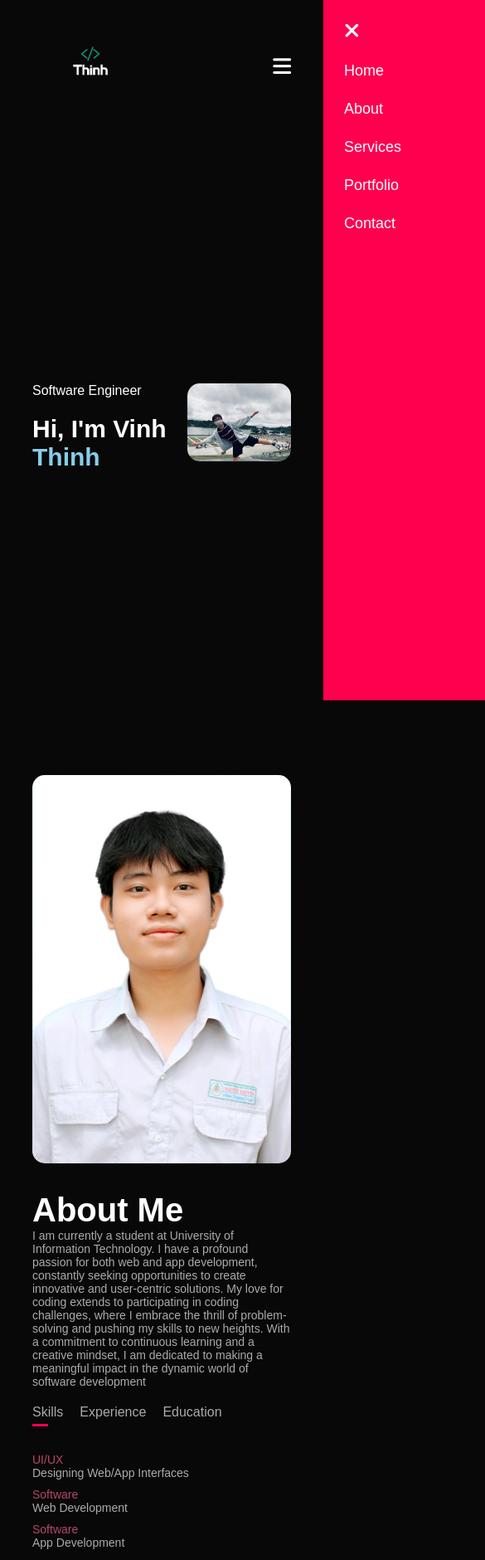
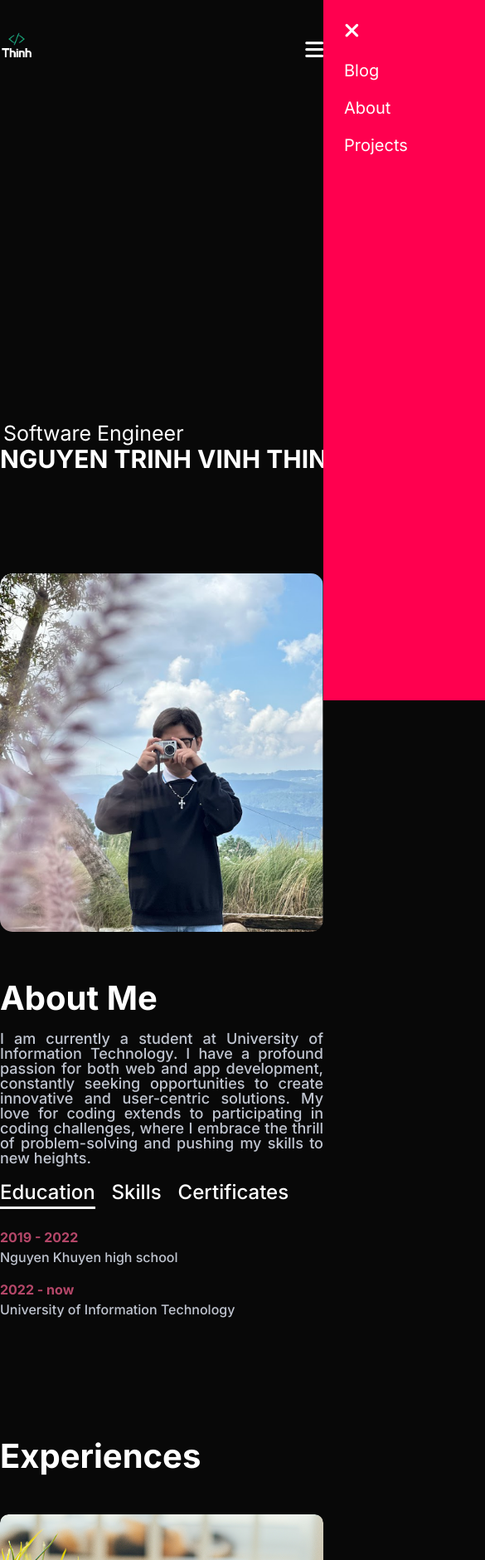
Before and after one commit to VinhThinh0804/Portfolio, a plain HTML site: page index.html in a window 390 px wide. Shown: the top 1880 px of the page at 83% size, 585 px wide, since content can reach past the window. Drawn offline with Linux system fonts and the light colour scheme.

Commit message:
Feat: update UI because it's unacttractive look

```diff
--- a/index.html
+++ b/index.html
@@ -5,67 +5,68 @@
     <meta name="viewport" content="width=device-width, initial-scale=1.0">
     <title>Thinh's Portfolio</title>
     <link rel="stylesheet" href="style.css">
+    <link rel="preconnect" href="https://fonts.googleapis.com">
+    <link rel="preconnect" href="https://fonts.gstatic.com" crossorigin>
+    <link href="https://fonts.googleapis.com/css2?family=Inter:wght@100..900&family=Nunito+Sans:ital,opsz,wght@0,6..12,200..1000;1,6..12,200..1000&family=Poppins:ital,wght@0,100;0,200;0,300;0,400;0,500;0,600;0,700;0,800;0,900;1,100;1,200;1,300;1,400;1,500;1,600;1,700;1,800;1,900&display=swap" rel="stylesheet">
     <script src="https://kit.fontawesome.com/19d14ea505.js" crossorigin="anonymous"></script>
 </head>
 <body>
-<div id="header">
+    <header id="header" class="fade-in">
         <div class="container">
             <nav>
-            <img src="anh/logo.png" class = "logo">
+                <div class="logo">
+                    <img class="logo-img" src="src/logo.png">
+                </div>
                 <ul id="sidemenu">
-                <li><a href="#header">Home</a></li>
+                    <li><a href="#header">Blog</a></li>
                     <li><a href="#about">About</a></li>
-                <li><a href="#services">Services</a></li>
-                <li><a href="#portfolio">Portfolio</a></li>
-                <li><a href="#contact">Contact</a></li>
+                    <li><a href="#services">Projects</a></li>
                     <i class="fas fa-times" onclick="closemenu()"></i>
                 </ul>
                 <i class="fas fa-bars" onclick="openmenu()"></i>
             </nav>
             <div class="header-text">
                 <p>Software Engineer</p>
-            <h1>Hi, I'm Vinh <span><br>Thinh</span></h1>
-            <img src="anh/background.JPG">
+                <h1>NGUYEN TRINH VINH THINH</h1>
             </div>
         </div>
-</div>
+    </header>
 
-<div id="about">
+    <div id="about" class="fade-in">
         <div class="container">
             <div class="row">
                 <div class="about-col-1">
-                <img src="anh/thinh.JPG">
+                    <img src="src/about-img.png">
                 </div>
                 <div class="about-col-2">
                     <h1 class="sub-title">About Me</h1>
                     <p>I am currently a student at University of Information Technology.
                         I have a profound passion for both web and app development, constantly seeking opportunities to create innovative and user-centric solutions.
                         My love for coding extends to participating in coding challenges, where I embrace the thrill of problem-solving and pushing my skills to new
-                    heights. With a commitment to continuous learning and a creative mindset, I am dedicated to making a meaningful impact in the dynamic world
-                    of software development</p>
+                        heights.</p>
                         <div class="tab-titles">
-                        <p class = "tab-links active-link" onclick="opentap('skills')">Skills</p>
-                        <p class = "tab-links" onclick="opentap('experience')">Experience</p>
-                        <p class = "tab-links" onclick="opentap('education')">Education</p>
+                            <p class = "tab-links active-link" onclick="opentap('education')">Education</p>
+                            <p class = "tab-links" onclick="opentap('skills')">Skills</p>
+                            <p class = "tab-links" onclick="opentap('certificates')">Certificates</p>
                         </div>
-                    <div class="tab-contents active-tap" id="skills">
-                        <ul>
-                            <li><span>UI/UX</span><br>Designing Web/App Interfaces</li>
-                            <li><span>Software</span><br>Web Development</li>
-                            <li><span>Software</span><br>App Development</li>
-                        </ul>
-                    </div>
-                    <div class="tab-contents" id="experience">
-                        <ul>
-                            <li><span>03/2023</span><br>Joining WeCode</li>
-                            <li><span>06/2023</span><br>Joining UCPC</li>
-                            <li><span>06/2024</span><br>Joining SEApp</li>
-                        </ul>
-                    </div>
-                    <div class="tab-contents" id="education">
+                        <div class="tab-contents  active-tap" id="education">
                             <ul>
                                 <li><span>2019 - 2022</span><br>Nguyen Khuyen high school</li>
                                 <li><span>2022 - now</span><br>University of Information Technology</li>
+                            </ul>
+                        </div>
+                        <div class="tab-contents" id="skills">
+                            <ul>
+                                <li><span>UI/UX</span><br>Figma</li>
+                                <li><span>Languages</span><br>SQL, C#, Java, Javascript/Typescript</li>
+                                <li><span>Framworks/Technologies</span><br>Git, ReactJS, Tailwind CSS, MongoDB, JWT, Expess, NodeJS, Postman, NoSQL HTML/CSS</li>
+                            </ul>
+                        </div>
+                        <div class="tab-contents" id="certificates">
+                            <ul>
+                                <li><span>English</span><br>TOEIC 930</li>
+                                <li><span>Coursera</span><br>Project Management</li>
+                                <li><span>Freecodecamp</span><br>Back-end Development</li>
                             </ul>
                         </div>
                 </div>
@@ -73,55 +74,26 @@
         </div>
     </div>
 
-<div id="services">
+<div id="portfolio" class="fade-in">
     <div class="container">
-        <h1 class="sub-title">My Services</h1>
-        <div class="services-list">
-            <div>
-                <i class="fa-solid fa-crop-simple"></i>
-                <h2>UI/UX Design</h2>
-                <p>My proficiency in UI/UX design is marked by my ability to create visually
-                captivating and user-centric interfaces that elevate the overall user experience.</p>
-                <a href="#">Learn more</a>
-            </div>
-            <div>
-                <i class="fa-solid fa-code"></i>
-                <h2>Web Development</h2>
-                <p>I excel in web development, creating visually appealing and user-friendly
-                websites with expertise in front-end and back-end technologies.</p>
-                <a href="#">Learn more</a>
-            </div>
-            <div>
-                <i class="fa-solid fa-mobile-screen-button"></i>
-                <h2>App Development</h2>
-                <p> I possess strong skills in app development, specializing in mobile and cross-platform
-                 applications, transforming creative ideas into functional and intuitive user experiences.</p>
-                <a href="#">Learn more</a>
-            </div>
-        </div>
-    </div>
-</div>
-
-<div id="portfolio">
-    <div class="container">
-        <h1 class="sub-title">My Love</h1>
+        <h1 class="sub-title">Experiences</h1>
         <div class="work-list">
             <div class="work">
-                <img src="anh/work-1.png">
+                <img src="src/work-1.png">
                 <div class="layer">
                     <h3>Social Media App</h3>
                     <a href="#"><i class="fa-solid fa-link"></i></a>
                 </div>
             </div>
             <div class="work">
-                <img src="anh/work-2.png">
+                <img src="src/work-2.png">
                 <div class="layer">
                     <h3>Music App</h3>
                     <a href="https://github.com/UITSE-500bros/EduForum"><i class="fa-solid fa-link"></i></a>
                 </div>
             </div>
             <div class="work">
-                <img src="anh/work-3.png">
+                <img src="src/work-3.png">
                 <div class="layer">
                     <h3>Online Shopping App</h3>
                     <a href="#"><i class="fa-solid fa-link"></i></a>
@@ -132,7 +104,33 @@
     </div>
 </div>
 
-<div id="contact">
+<div id="services" class="fade-in">
+    <div class="container">
+        <h1 class="sub-title">My Services</h1>
+        <div class="services-list">
+            <div>
+                <i class="fa-solid fa-crop-simple"></i>
+                <h2>UI/UX Design</h2>
+                <p>My proficiency in UI/UX design is marked by my ability to create visually
+                captivating and user-centric interfaces that elevate the overall user experience.</p>
+            </div>
+            <div>
+                <i class="fa-solid fa-code"></i>
+                <h2>Web Development</h2>
+                <p>I excel in web development, creating visually appealing and user-friendly
+                websites with expertise in front-end and back-end technologies.</p>
+            </div>
+            <div>
+                <i class="fa-solid fa-mobile-screen-button"></i>
+                <h2>App Development</h2>
+                <p> I possess strong skills in app development, specializing in mobile and cross-platform
+                 applications, transforming creative ideas into functional and intuitive user experiences.</p>
+            </div>
+        </div>
+    </div>
+</div>
+
+<div id="contact" class="fade-in">
     <div class="container">
         <div class="row">
             <div class="contact-left">
@@ -144,7 +142,7 @@
                     <a href="https://www.instagram.com/goiminhlathinh/?fbclid=IwAR2WF3O1fImDCQ027TUFr2tAN4BtJEHy6phjmqOJoje_QRg3k5dxt0lCADc"><i class="fa-brands fa-instagram"></i></a>
                     <a href="https://github.com/VinhThinh0804"><i class="fa-brands fa-github"></i></a>
                 </div>
-                <a href="anh/NguyenTrinhVinhThinhCV.pdf" download class="btn btn2">Download CV</a>
+                <a href="src/NguyenTrinhVinhThinhCV.pdf" download class="btn btn2">Download CV</a>
             </div>
             <div class="contact-right">
                 <form name="submit-to-google-sheet">
@@ -178,6 +176,22 @@
 </script>
 
 <script>
+    document.addEventListener('DOMContentLoaded', function() {
+    const elements = document.querySelectorAll('.fade-in');
+
+    function checkVisibility() {
+        elements.forEach(element => {
+            const rect = element.getBoundingClientRect();
+            if (rect.top < window.innerHeight && rect.bottom > 0) {
+                element.classList.add('visible');
+            }
+        });
+    }
+
+    window.addEventListener('scroll', checkVisibility);
+    checkVisibility(); // Kiểm tra ngay khi tải trang
+});
+
     var sidemenu = document.getElementById("sidemenu");
     function openmenu(){
         sidemenu.style.right = "0";
--- a/style.css
+++ b/style.css
@@ -1,136 +1,186 @@
-*{
+*,
+*:before,
+*:after {
+  box-sizing: border-box;
+}
+* {
   margin: 0;
   padding: 0;
-    font-family: 'Poppins', sans-serif;
-    box-sizing: border-box;
+  font: inherit;
+}
+img,
+picture,
+svg,
+video {
+  display: block;
+  max-width: 100%;
+}
+input,
+select,
+textarea {
+  background-color: transparent;
+  outline: none;
+}
+button {
+  cursor: pointer;
+  background-color: transparent;
+  outline: none;
+  border: 0;
+}
+body {
+  font-family: "Inter", sans-serif;
+  min-height: 100vh;
+  font-weight: 400;
+  font-size: 16px;
+  line-height: 1;
 }
 
-html{
+html {
   scroll-behavior: smooth;
 }
 
-body{
+body {
   background: #080808;
-    color: #fff;
+  color: #ffffff;
 }
 
-#header{
+.fade-in {
+  opacity: 0;
+  transform: translateY(20px);
+  transition: opacity 0.6s ease-out, transform 0.6s ease-out;
+}
+
+/* Định nghĩa trạng thái khi phần tử xuất hiện */
+.fade-in.visible {
+  opacity: 1;
+  transform: translateY(0);
+}
+
+#header {
   width: 100%;
-    height: 100vh;
   background-color: #080808;
   background-size: cover;
   background-position: center;
+  margin-bottom: 120px;
 }
 
-.container{
- padding: 10px 10%;
+.container {
+  width: 100%;
+  max-width: 1200px;
+  margin-left: auto;
+  margin-right: auto;
 }
 
-nav{
+/* Navigation */
+nav {
   display: flex;
   align-items: center;
   justify-content: space-between;
   flex-wrap: wrap;
+  margin-bottom: 80px;
 }
 
-.logo{
-    width: 140px;
-
+.logo {
+  max-width: 120px;
+  margin-left: -40px;
+  aspect-ratio: 1;
+  cursor: pointer;
 }
 
-nav ul li{
+.logo-img {
+  width: 100%;
+  height: 100%;
+  object-fit: cover;
+  object-position: center;
+}
+
+nav ul li {
   display: inline-block;
   list-style: none;
-    margin: 10px 20px;
+  margin-left: 20px;
 }
 
-nav ul li a{
+nav ul li a {
   color: #fff;
   text-decoration: none;
-    font-size: 18px;
+  font-size: 20px;
+  font-weight: 400;
   position: relative;
 }
 
-nav ul li a::after{
-    content: '';
+nav ul li a::after {
+  content: "";
   width: 0;
   height: 3px;
-    background: #ff004f;
+  background: #ffffff;
   position: absolute;
   left: 0;
   bottom: -6px;
-    transition: 0.5s;
+  transition: 0.5s ease-in-out;
 }
 
-nav ul li a:hover::after{
+nav ul li a:hover::after {
   width: 100%;
 }
 
-.header-text{
-    margin-top: 20%;
-    font-size: 30px;
+/* header text */
+
+.header-text p {
+  font-size: 25px;
+  font-weight: 400;
+  padding-left: 4px;
 }
 
-.header-text h1{
-    font-size: 60px;
-    margin-top: 20px;
-}
-
-.header-text {
-    position: relative; /* Đảm bảo phần chứa của ảnh có vị trí tương đối */
-}
-
-.header-text img {
-    position: absolute;
-    top: 0;
-    right: 0;
-    width: 40%; /* Đặt chiều rộng là 40% để nó không che đi nội dung */
-    height: auto;
-    max-width: 500px;
-    border-radius: 15px;
-}
-
-.header-text h1 span{
-    color: skyblue;
+.header-text h1 {
+  text-align: left;
+  font-size: 86px;
+  font-weight: 700;
+  white-space: nowrap;
+  line-height: 1.2;
 }
 
 /* about */
-#about{
-    padding: 80px 0;
-    color: #ababab
+#about {
+  color: #c0c5d0;
+  margin-bottom: 80px;
 }
 
-.row{
+.row {
   display: flex;
   justify-content: space-between;
+  gap: 30px;
   flex-wrap: wrap;
 }
 
-.about-col-1{
+.about-col-1 {
   flex-basis: 35%;
 }
 
-.about-col-1 img{
+.about-col-1 img {
   width: 100%;
   border-radius: 15px;
 }
 
-.about-col-2{
-    flex-basis: 60%;
+.about-col-2 {
+  flex: 1;
 }
 
-.sub-title{
-    font-size: 60px;
-    font-weight: 600;
+.sub-title {
+  font-size: 50px;
+  font-weight: 700;
   color: #fff;
+  margin-bottom: 20px;
 }
 
-.tab-titles{
-    display: flex;
-    margin: 20px 0 40px;
+.about-col-2 > p {
+  font-size: 16px;
+  font-weight: 500;
+  text-align: justify;
+  font-size: 18px;
+  margin-bottom: 20px;
 }
 
-.tab-links{
+.tab-links {
   margin-right: 50px;
   font-size: 18px;
   font-weight: 500;
@@ -138,116 +188,151 @@ nav ul li a:hover::after{
   position: relative;
 }
 
-.tab-links::after{
-    content: '';
+.tab-links::after {
+  content: "";
   width: 0;
   height: 3px;
-    background: #ff004f;
+  background: #ffffff;
   position: absolute;
   left: 0;
   bottom: -8px;
   transition: 0.5s;
 }
 
-.tab-links.active-link::after{
-    width: 50%;
+.tab-links.active-link::after {
+  width: 100%;
 }
 
-.tab-contents ul li{
-    list-style: none;
-    margin: 10px 0;
-
+.tab-titles {
+  display: flex;
+  color: #fff;
+  margin-bottom: 30px;
 }
 
-.tab-contents ul li span{
-    color: #b54769;
-    font-size: 14px;
+.tab-titles > p {
+  font-size: 24px;
 }
 
-.tab-contents{
+.tab-contents {
+  font-size: 18px;
   display: none;
+  transition: 0.5s ease-in-out; /* Thêm hiệu ứng chuyển động */
 }
 
-.tab-contents.active-tap{
-    display: block;
+.tab-contents ul li {
+  list-style: none;
+  margin-bottom: 15px;
+  line-height: 1.5;
+  font-size: 16px;
+  color: #C0C5D0;
+  font-weight: 500;
+}
+
+.tab-contents ul li span {
+  display: inline-block;
+  color: #b54769;
+  font-size: 16px;
+  font-weight: 700;
+}
+
+@keyframes slideInFromLeft {
+  from {
+      transform: translateX(80%);
+      opacity: 0;
+  }
+  to {
+      transform: translateX(0);
+      opacity: 1;
+  }
+}
+
+
+.tab-contents.active-tap {
+  display: flex;
+  flex-direction: column;
+  transition: transform 0.5s ease;
+  animation: slideInFromLeft 0.5s ease-out forwards;
 }
 
 /* services*/
 
-#services{
-    padding: 30px 0;
+#services {
+  margin-bottom: 80px;
 }
 
-.services-list{
+.services-list {
   display: grid;
-    grid-template-columns: repeat(auto-fit,minmax(250px,1fr));
+  grid-template-columns: repeat(auto-fit, minmax(250px, 1fr));
   grid-gap: 40px;
-    margin-top: 50px;
+  margin-top: 40px;
 }
 
-.services-list div{
-    background: #262626;
-    padding: 40px;
+.services-list div {
+  padding: 50px 40px;
   font-size: 13px;
-    font-weight: 300;
+  font-weight: 400;
   border-radius: 10px;
+  box-shadow: rgba(149, 157, 165, 0.2) 0px 8px 24px;
   transition: background 0.5s, transform 0.5s;
 }
 
-.services-list div i{
+.services-list div i {
   font-size: 50px;
-    margin-bottom: 30px;
+  margin-bottom: 20px;
 }
 
-.services-list div h2{
+.services-list div h2 {
   font-size: 30px;
-    font-weight: 500;
-    margin-bottom: 15px;
+  font-weight: 700;
+  margin-bottom: 16px;
+  color: #f10550;
 }
 
-.services-list div a{
+.services-list div a {
   text-decoration: none;
+  text-align: justify;
   color: #fff;
-    font-size: 12px;
+  font-size: 14px;
   margin-top: 20px;
+  font-weight: 500;
   display: inline-block;
 }
 
-.services-list div:hover{
-    background: #ff004f;
+.services-list div:hover {
+  background: #440518;
   transform: translateY(-10px);
 }
 
 /* portfolio */
 
-#portfolio{
+#portfolio {
   padding: 50px 0;
 }
 
-.work-list{
+.work-list {
   display: grid;
-    grid-template-columns: repeat(auto-fit,minmax(250px,1fr));
+  grid-template-columns: repeat(auto-fit, minmax(250px, 1fr));
   grid-gap: 40px;
   margin-top: 50px;
 }
 
-.work{
+.work {
   border-radius: 10px;
   position: relative;
   overflow: hidden;
 }
 
-.work img{
+.work img {
   width: 100%;
   border-radius: 10px;
   display: block;
-    transition: transform 0,5s;
+  transition: transform 0.5s;
 }
 
-.layer{
+.layer {
   width: 100%;
-    height: 0 ;
-    background: linear-gradient(rgba(0,0,0,0.6), #ff004f);
+  height: 0;
+  background: linear-gradient(rgba(0, 0, 0, 0.6), #ff004f);
   border-radius: 10px;
   position: absolute;
   left: 0;
@@ -263,12 +348,12 @@ nav ul li a:hover::after{
   transition: height 0.5s;
 }
 
-.layer h3{
+.layer h3 {
   font-weight: 500;
   margin-bottom: 20px;
 }
 
-.layer a{
+.layer a {
   margin-top: 20px;
   color: #ff004f;
   text-decoration: none;
@@ -281,15 +366,15 @@ nav ul li a:hover::after{
   text-align: center;
 }
 
-.work:hover img{
+.work:hover img {
   transform: scale(1.1);
 }
 
-.work:hover .layer{
+.work:hover .layer {
   height: 100%;
 }
 
-.btn{
+.btn {
   display: block;
   margin: 50px auto;
   width: fit-content;
@@ -301,34 +386,34 @@ nav ul li a:hover::after{
   transition: background 0.5s;
 }
 
-.btn:hover{
+.btn:hover {
   background: #ff004f;
 }
 
 /* contact */
 
-.contact-left{
+.contact-left {
   flex-basis: 35%;
 }
 
-.contact-right{
+.contact-right {
   flex-basis: 60%;
 }
 
-.contact-left p{
+.contact-left p {
   margin-top: 30px;
 }
 
-.contact-left p i{
+.contact-left p i {
   color: #ff004f;
   margin-right: 15px;
   font-size: 25px;
 }
 
-.social-icons{
+.social-icons {
   margin-top: 30px;
 }
-.social-icons a{
+.social-icons a {
   text-decoration: none;
   font-size: 30px;
   margin-right: 15px;
@@ -337,21 +422,26 @@ nav ul li a:hover::after{
   transition: transform 0.5s;
 }
 
-.social-icons a:hover{
+.social-icons a:hover {
   color: #ff004f;
   transform: translateY(-5px);
 }
 
-.btn.btn2{
+.btn.btn2 {
   display: inline-block;
   background: #ff004f;
 }
 
-.contact-right form{
+.btn.btn2:hover {
+  background: #f87c9b;
+}
+
+.contact-right form {
   width: 100%;
 }
 
-form input, form textarea{
+form input,
+form textarea {
   width: 100%;
   border: 0;
   outline: none;
@@ -363,14 +453,14 @@ form input, form textarea{
   border-radius: 6px;
 }
 
-form btn2{
+form btn2 {
   padding: 14px 60px;
   font-size: 20px;
   margin-top: 20px;
   cursor: pointer;
 }
 
-.copyright{
+.copyright {
   width: 100%;
   text-align: center;
   padding: 25px 0;
@@ -380,25 +470,24 @@ form btn2{
 }
 nav .fas {
   display: none;
-
 }
 
 @media only screen and (max-width: 600px) {
-    #header{
+  #header {
     background: #080808;
   }
-    .header-text{
+  .header-text {
     margin-top: 100%;
     font-size: 16px;
   }
-    .header-text h1{
+  .header-text h1 {
     font-size: 30px;
   }
-    nav .fas{
+  nav .fas {
     display: block;
     font-size: 25px;
   }
-    nav ul{
+  nav ul {
     background: #ff004f;
     position: fixed;
     top: 0;
@@ -409,36 +498,38 @@ nav .fas {
     z-index: 2;
     transition: right 0.5s;
   }
-    nav ul li{
+  nav ul li {
     display: block;
     margin: 25px;
   }
-    nav ul .fas{
+  nav ul .fas {
     position: absolute;
     top: 25px;
     left: 25px;
     cursor: pointer;
   }
-    .sub-title{
+  .sub-title {
     font-size: 40px;
   }
-    .about-col-1, .about-col-2{
+  .about-col-1,
+  .about-col-2 {
     flex-basis: 100%;
   }
-    .about-col-1{
+  .about-col-1 {
     margin-bottom: 30px;
   }
-    .about-col-2{
+  .about-col-2 {
     font-size: 14px;
   }
-    .tab-links{
+  .tab-links {
     font-size: 16px;
     margin-right: 20px;
   }
-    .contact-left, .contact-right{
+  .contact-left,
+  .contact-right {
     flex-basis: 100%;
   }
-    .copyright{
+  .copyright {
     font-size: 14px;
   }
 }
```
Also changed, not shown: anh/background.JPG (deleted), anh/work-3.png (deleted), anh/z4318115349667_0579044dc3e62cdeda298e87b3226407.jpg (deleted), src/about-img.png (added), src/logo.png (renamed from anh/logo.png), src/thinh.JPG (renamed from anh/thinh.JPG), src/work-1.png (renamed from anh/work-1.png), src/work-2.png (renamed from anh/work-2.png), 5 other files. Lines whose indentation alone changed are shown as unchanged.
